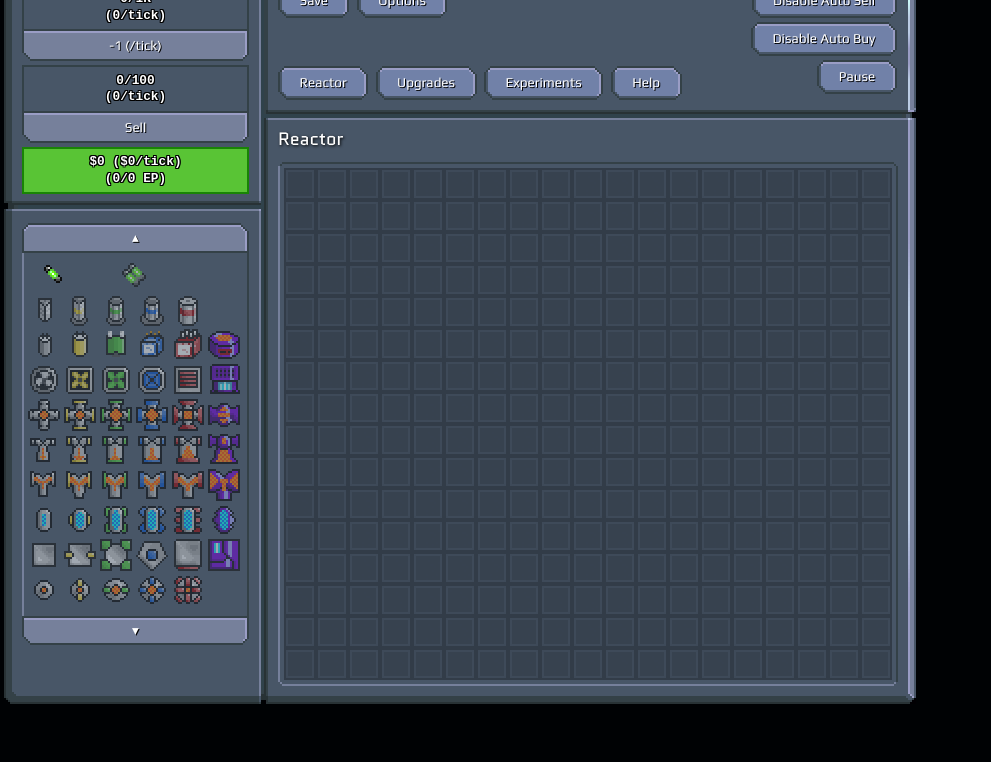
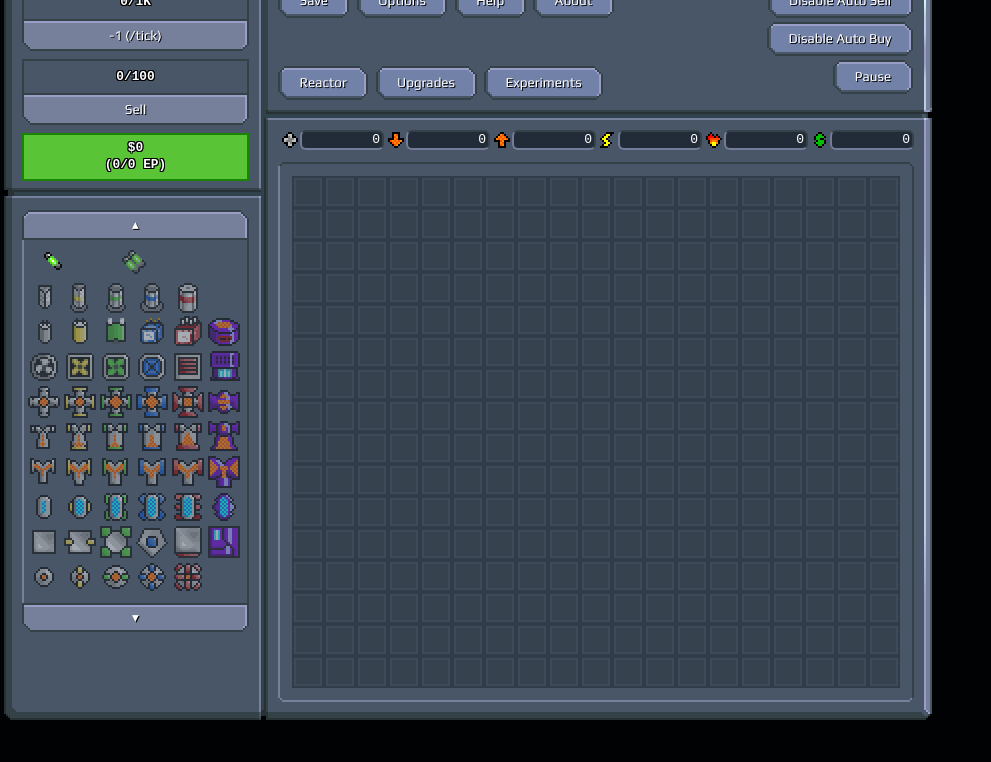
Before and after one commit to cwmonkey/reactor-knockoff, a plain HTML site: page index.html in a window 1280 px wide. Shown: the part 38-800 px from the top of the page, without its empty margins (0-991 px from the left). Drawn offline with Linux system fonts and the light colour scheme.

Commit message:
Styling links. Adjusting UI. Adding current stats bar to top of reactor. Removing old currents. Adding about page. Change reflector stats. Clarifying capacitor/plating vent/exchanger upgrade verbiage. Fixing number formatting... again.

```diff
--- a/css/app.css
+++ b/css/app.css
@@ -14,6 +14,14 @@ body {
 	font-size: 16px;
 	background: #000204;
 	color: #fff;
+}
+
+a {
+	color: #d3f5f6;
+}
+
+a:visited {
+	color: #c3a5f6;
 }
 
 button {
@@ -79,7 +87,7 @@ h6 {
 }
 
 #primary {
-	width: 652px;
+	width: 668px;
 	display: flex;
 	flex-direction: column;
 	flex-grow: 1;
@@ -95,7 +103,7 @@ h6 {
 }
 
 #stats_section {
-  height: 239px;
+  height: 226px;
 }
 
 #power_indicator,
@@ -106,7 +114,12 @@ h6 {
 	position: relative;
 	font-size: .8em;
 	text-align: center;
-	padding: .4em 0;
+	padding: 5px 0;
+}
+
+#power_indicator,
+#heat_indicator {
+	padding: 8px 0;
 }
 
 #currency,
@@ -184,7 +197,7 @@ h6 {
 
 #power_section,
 #heat {
-	margin-bottom: 4px;
+	margin-bottom: 8px;
 }
 
 #reduce_heat,
@@ -276,8 +289,68 @@ h6 {
  // Reactor
 ////////////////////////// */
 
+#reactor_header {
+	display: table;
+	width: 100%;
+}
+
+#reactor_stats {
+	margin-bottom: .75em;
+	float: right;
+}
+
+#reactor_stats .stat {
+	font-family: monospace;
+	font-size: 13px;
+	display: inline-block;
+	width: 84px;
+	line-height: 16px;
+	text-align: right;
+	position: relative;
+	border: 2px solid #737D98;
+	border-top-color: #354249;
+	border-right-color: #354249;
+	border-radius: 6px;
+	margin-left: 18px;
+	padding-right: 2px;
+	background: #222C38;
+}
+
+#reactor_stats .stat:before {
+	width: 16px;
+	height: 16px;
+	content: " ";
+	position: absolute;
+	left: -20px;
+}
+
+#stats_vent:before {
+	background-image: url("../img/icon_vent.gif");
+}
+
+#stats_inlet:before {
+	background-image: url("../img/icon_inlet.gif");
+}
+
+#stats_outlet:before {
+	background-image: url("../img/icon_outlet.gif");
+}
+
+#stats_heat:before {
+	background-image: url("../img/icon_heat.gif");
+}
+
+#stats_power:before {
+	background-image: url("../img/icon_power.gif");
+}
+
+#stats_cash:before {
+	background-image: url("../img/icon_cash.gif");
+}
+
 #reactor_section .heading {
-	margin-bottom: 14px;
+	position: absolute;
+	clip: rect(1px, 1px, 1px, 1px);
 }
 
 #reactor .tile {
@@ -455,6 +528,14 @@ body:before {
 	clip: rect(1px, 1px, 1px, 1px);
 	left: 0;
 	top: 0;
+}
+
+#main .page .heading {
+	margin-bottom: .75em;
+}
+
+#main .page .subpanel {
+	padding: .5em;
 }
 
 #main .showing {
--- a/index.html
+++ b/index.html
@@ -26,9 +26,6 @@
 							<span id="heat_wrapper">
 								<span id="current_heat">0</span>/<span id="max_heat">0</span>
 							</span>
-							<span id="heat_per_tick_wrapper">
-								(<span id="heat_per_tick"></span>/tick)
-							</span>
 						</span>
 						<span id="heat_percentage"></span>
 					</p>
@@ -46,9 +43,6 @@
 							<span id="power_text">
 								<span id="current_power">0</span>/<span id="max_power">0</span>
 							</span>
-							<span id="power_per_tick_wrapper">
-								(<span id="power_per_tick"></span>/tick)
-							</span>
 
 							<span id="power_percentage"></span>
 						</p>
@@ -59,7 +53,7 @@
 				<!-- Currency -->
 				<p id="currency">
 					<span id="money_wrapper">
-						$<span id="money">0</span> ($<span id="money_per_tick">0</span>/tick)
+						$<span id="money">0</span>
 					</span>
 					<span id="exotic_particles_wrapper">
 						(<span id="current_exotic_particles">0</span>/<span id="exotic_particles">0</span> EP)
@@ -123,14 +117,15 @@
 				<menu id="nav">
 					<menu id="game_nav">
 						<button id="save">Save</button>
-						<button id="options">Options</button>
+						<button id="options" class="nav" data-section="reactor_upgrades" data-page="options_section">Options</button>
+						<button id="show_help" class="nav" data-section="reactor_upgrades" data-page="help_section">Help</button>
+						<button id="show_about" class="nav" data-section="reactor_upgrades" data-page="about_section">About</button>
 					</menu>
 
 					<menu id="pages_nav">
 						<button id="show_reactor" class="nav" data-section="reactor_upgrades" data-page="reactor_section">Reactor</button>
 						<button id="show_upgrades" class="nav" data-section="reactor_upgrades" data-page="upgrades_section">Upgrades</button>
 						<button id="show_experiments" class="nav" data-section="reactor_upgrades" data-page="experimental_upgrades_section">Experiments</button>
-						<button id="show_help" class="nav" data-section="reactor_upgrades" data-page="help_section">Help</button>
 					</menu>
 
 					<menu id="controls_nav">
@@ -148,7 +143,17 @@
 			<div id="reactor_upgrades" class="panel">
 				<!-- Reactor -->
 				<section id="reactor_section" class="page showing">
-					<h2 class="heading">Reactor</h2>
+					<header id="reactor_header">
+						<h2 class="heading">Reactor</h2>
+						<div id="reactor_stats">
+							<span id="stats_vent" class="stat" title="Total potential heat venting per tick">0</span>
+							<span id="stats_inlet" class="stat" title="Total potential heat inletting per tick">0</span>
+							<span id="stats_outlet" class="stat" title="Total potential heat outletting per tick">0</span>
+							<span id="stats_power" class="stat" title="Total power per tick">0</span>
+							<span id="stats_heat" class="stat" title="Total heat per tick">0</span>
+							<span id="stats_cash" class="stat" title="Total autosell cash per tick">0</span>
+						</div>
+					</header>
 					<div id="reactor" class="subpanel">
 					</div>
 				</section>
@@ -163,6 +168,16 @@
 						<p>Lots of money = particle accelerators</p>
 						<p>Particle accelerators = exotic particles (EP)</p>
 						<p>EP = more upgrades and new toys for more power, heat and money!</p>
+					</div>
+				</section>
+
+				<!-- About -->
+				<section id="about_section" class="page">
+					<h2 class="heading">About</h2>
+					<div id="about" class="subpanel explanitory">
+						<p>Based on <a href="http://www.kongregate.com/games/Cael/reactor-incremental" target="_blank">Reactor Incremental</a> by <a href="http://www.kongregate.com/accounts/Cael" target="_blank">Cael</a>.</p>
+						<p>UI based on <a href="http://opengameart.org/content/sci-fi-user-interface-elements" target="_blank">Sci-fi User Interface Elements</a> by <a href="http://opengameart.org/users/buch" target="_blank">Buch</a>.</p>
+						<p>Fonts from <a href="https://www.google.com/fonts" target="_blank">Google Fonts</a>.</p>
 					</div>
 				</section>
 
--- a/js/app.js
+++ b/js/app.js
@@ -9,6 +9,7 @@ right click to sell upgrades?
 Increase reactor size via upgrades
 "story" objectives
 Auto save
+
 
 console.log
 */
@@ -74,8 +75,8 @@ var fmt = function(num, places) {
 	floor_num = Math.floor(num).toString();
 
 	if ( places !== null ) {
-		pow = floor_num.length - places;
-		num = Math.round(num / Math.pow(10, pow)) * Math.pow(10, pow);
+		pow = Math.floor((floor_num.length - 1)/3) * 3;
+		num = Math.round(num / Math.pow(10, pow - places)) * Math.pow(10, pow - places);
 	}
 
 	// in case of exponents
@@ -304,6 +305,10 @@ var tile2;
 var tile_part2;
 var range;
 
+var stat_vent;
+var stat_inlet;
+var stat_outlet;
+
 var update_tiles = function() {
 	heat_outlet_countainments_count = 0;
 	transfer_multiplier = 0;
@@ -311,6 +316,10 @@ var update_tiles = function() {
 	max_power = altered_max_power;
 	max_heat = altered_max_heat;
 
+	stat_vent = 0;
+	stat_inlet = 0;
+	stat_outlet = 0;
+
 	for ( ri = 0; ri < rows; ri++ ) {
 		row = tiles[ri];
 
@@ -321,6 +330,21 @@ var update_tiles = function() {
 			// Zero out heat and power
 			tile.heat = 0;
 			tile.power = 0;
+
+			// collect stats
+			if ( tile_part && tile.activated ) {
+				if ( tile_part.vent ) {
+					stat_vent += tile_part.vent;
+				}
+
+				if ( tile_part.category === 'heat_inlet' ) {
+					stat_inlet += tile_part.transfer;
+				}
+
+				if ( tile_part.category === 'heat_outlet' ) {
+					stat_outlet += tile_part.transfer;
+				}
+			}
 		}
 	}
 
@@ -485,6 +509,10 @@ var update_tiles = function() {
 
 	$max_power.innerHTML = fmt(max_power);
 	$max_heat.innerHTML = fmt(max_heat);
+
+	$stats_vent.innerHTML = fmt(stat_vent * (1 + vent_multiplier / 100), 2);
+	$stats_inlet.innerHTML = fmt(stat_inlet * (1 + transfer_multiplier / 100), 2);
+	$stats_outlet.innerHTML = fmt(stat_outlet * (1 + transfer_multiplier / 100), 2);
 
 	if ( debug ) {
 		for ( ri = 0; ri < rows; ri++ ) {
@@ -520,6 +548,13 @@ var $current_exotic_particles = $('#current_exotic_particles');
 var $reboot_exotic_particles = $('#reboot_exotic_particles');
 var $refund_exotic_particles = $('#refund_exotic_particles');
 
+var $stats_vent = $('#stats_vent');
+var $stats_inlet = $('#stats_inlet');
+var $stats_outlet = $('#stats_outlet');
+var $stats_cash = $('#stats_cash');
+var $stats_power = $('#stats_power');
+var $stats_heat = $('#stats_heat');
+
 // Tooltip
 var $tooltip = $('#tooltip');
 var $tooltip_name = $('#tooltip_name');
@@ -785,8 +820,8 @@ var parts = [
 		level: 1,
 		base_cost: 500,
 		cost_multiplier: 10,
-		base_power_increase: 5,
-		power_increase_multiplier: 1,
+		base_power_increase: 1,
+		power_increase_multiplier: 2,
 		base_ticks: 100,
 		ticks_multiplier: 12.5
 	},
@@ -1191,6 +1226,11 @@ var create_part = function(part, level) {
 			if ( part.base_ep_heat && part.ep_heat_multiplier ) {
 				part.base_ep_heat = part.base_ep_heat * Math.pow(part.ep_heat_multiplier, level - 1);
 			}
+
+			if ( part.base_power_increase && part.power_increase_multiplier ) {
+				part.base_power_increase = part.base_power_increase * Math.pow(part.power_increase_multiplier, level - 1);
+			}
+
 		}
 	}
 
@@ -1458,7 +1498,7 @@ var upgrades = [
 			// TODO: 6
 			for ( var i = 1; i <= 5; i++ ) {
 				part = part_objects['reflector' + i];
-				part.power_increase = part.part.base_power_increase * .1 * (upgrade.level + 1) * Math.pow(2, upgrade_objects['full_spectrum_reflectors'].level);
+				part.power_increase = part.part.base_power_increase * (upgrade.level + 1) * Math.pow(2, upgrade_objects['full_spectrum_reflectors'].level);
 				part.updateDescription();
 			}
 		}
@@ -1512,7 +1552,7 @@ var upgrades = [
 		id: 'reinforced_heat_exchangers',
 		type: 'exchangers',
 		title: 'Reinforced Heat Exchangers',
-		description: 'Each plating increases the effectiveness of exchangers by 1% per level of upgrade per level of plating.',
+		description: 'Each plating increases the amout of heat that exchangers can exchange by 1% per level of upgrade per level of plating.',
 		cost: 1000,
 		multiplier: 100,
 		onclick: function(upgrade) {
@@ -1523,7 +1563,7 @@ var upgrades = [
 		id: 'active_exchangers',
 		type: 'exchangers',
 		title: 'Active Exchangers',
-		description: 'Each capacitor increases the effectiveness of exchangers by 1% per level of upgrade per level of capacitor.',
+		description: 'Each capacitor increases the amout of heat that exchangers can exchange by 1% per level of upgrade per level of capacitor.',
 		cost: 1000,
 		multiplier: 100,
 		onclick: function(upgrade) {
@@ -1553,7 +1593,7 @@ var upgrades = [
 		id: 'improved_heatsinks',
 		type: 'vents',
 		title: 'Improved Heatsinks',
-		description: 'Each plating increases the effectiveness of vents by 1% per level of upgrade per level of plating.',
+		description: 'Each plating increases the amount of heat that vents can vent by 1% per level of upgrade per level of plating.',
 		cost: 1000,
 		multiplier: 100,
 		onclick: function(upgrade) {
@@ -1564,7 +1604,7 @@ var upgrades = [
 		id: 'active_venting',
 		type: 'vents',
 		title: 'Active Venting',
-		description: 'Each capacitor increases the effectiveness of vents by 1% per level of upgrade per level of capacitor.',
+		description: 'Each capacitor increases the effectiveness of heat that vents can vent by 1% per level of upgrade per level of capacitor.',
 		cost: 1000,
 		multiplier: 100,
 		onclick: function(upgrade) {
@@ -1684,11 +1724,11 @@ var upgrades = [
 		onclick: function(upgrade) {
 			var part;
 			// TODO: 6
-			for ( var i = 1; i <= 5; i++ ) {
+			/*for ( var i = 1; i <= 5; i++ ) {
 				part = part_objects['reflector' + i];
 				part.power_increase = part.part.base_power_increase * .1 * (upgrade_objects['improved_neutron_reflection'].level + 1) * Math.pow(2, upgrade.level);
 				part.updateDescription();
-			}
+			}*/
 		}
 	},
 	{
@@ -2788,7 +2828,8 @@ var game_loop = function() {
 
 	current_heat += heat_add;
 
-	$heat_per_tick.innerHTML = fmt(heat_add);
+	//$heat_per_tick.innerHTML = fmt(heat_add);
+	$stats_heat.innerHTML = fmt(heat_add, 2);
 
 	// Reduce reactor heat parts
 	max_shared_heat = current_heat / heat_outlet_countainments_count;
@@ -2997,7 +3038,8 @@ var game_loop = function() {
 	// Add power
 	current_power += power_add;
 
-	$power_per_tick.innerHTML = fmt(power_add);
+	//$power_per_tick.innerHTML = fmt(power_add);
+	$stats_power.innerHTML = fmt(power_add, 2);
 
 	// Try to place parts in the queue
 	if ( tile_queue.length ) {
@@ -3090,7 +3132,8 @@ var game_loop = function() {
 
 			current_power -= sell_amount;
 			current_money += sell_amount;
-			$money_per_tick.innerHTML = fmt(sell_amount);
+			//$money_per_tick.innerHTML = fmt(sell_amount);
+			$stats_cash.innerHTML = fmt(sell_amount, 2);
 			$money.innerHTML = fmt(current_money);
 
 			// Extreme capacitors frying themselves
```
Also changed, not shown: img/icon_cash.gif (added), img/icon_heat.gif (added), img/icon_inlet.gif (added), img/icon_outlet.gif (added), img/icon_power.gif (added), img/icon_vent.gif (added).
